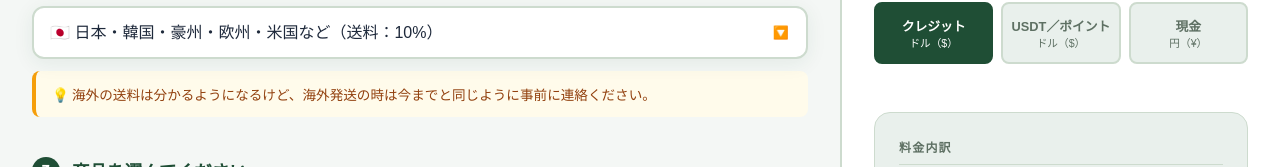
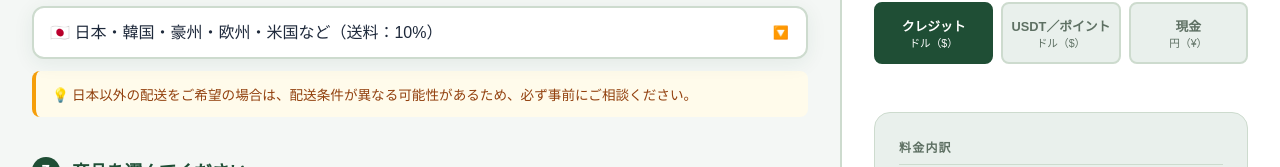
Before and after one commit to AOT-OlyLife/OlyLife-calculator, a plain HTML site: page index.html in a window 1280 px wide. Shown: the part 465-632 px from the top of the page. Drawn offline with nearby package versions, Linux system fonts and the light colour scheme.

Commit message:
Update index.html

```diff
--- a/index.html
+++ b/index.html
@@ -351,10 +351,11 @@ select {
                     <option value="11">🇮🇩 インドネシア（送料：11%）</option>
                     <option value="12">🇵🇭 フィリピン（送料：12%）</option>
                     <option value="15">🌍 中東・アフリカ（送料：15%）</option>
+                    <option value="10">その他（送料：10%）</option>
                 </select>
             </div>
             <div class="shipping-warning">
-                💡 海外の送料は分かるようになるけど、海外発送の時は今までと同じように事前に連絡ください。
+                💡 日本以外の配送をご希望の場合は、配送条件が異なる可能性があるため、必ず事前にご相談ください。
             </div>
         </div>
 
```
